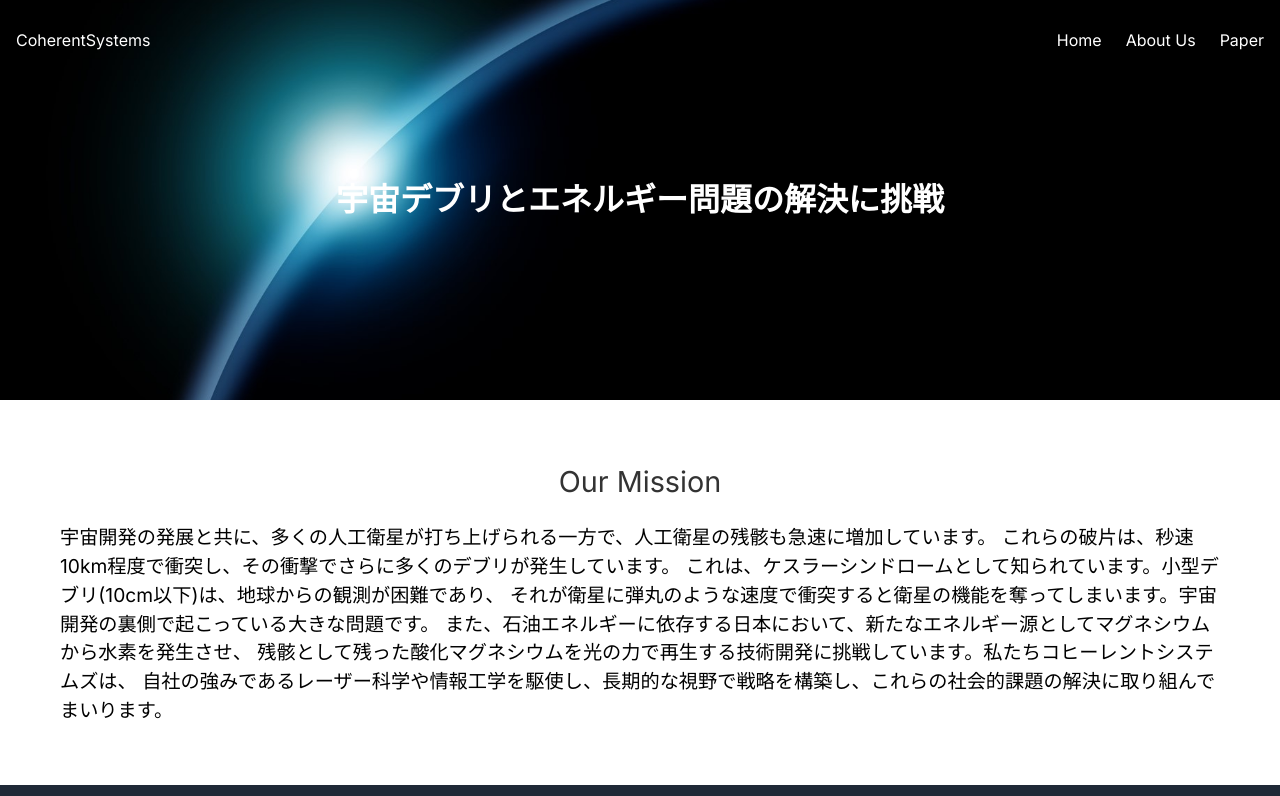
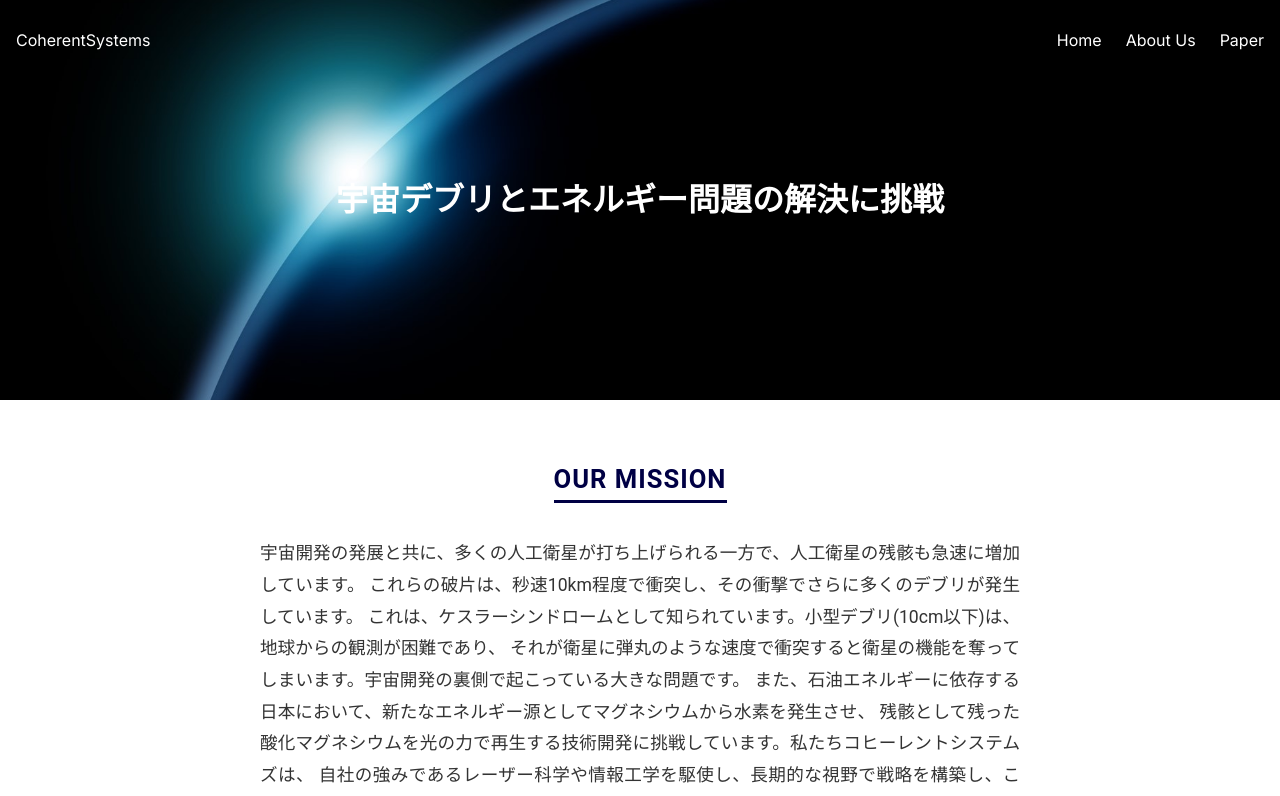
Before and after one commit to yukitchen01/coherent-systems, a Next.js app: page / in a window 1280 px wide. Shown: the top 796 px of the page. Built offline with nearby package versions, Linux system fonts and the light colour scheme; a web font is replaced by a local one.

Commit message:
Update top.module.css
Changed fonts

```diff
--- a/app/top.module.css
+++ b/app/top.module.css
@@ -1,7 +1,7 @@
 .Overview {
   width: 100%;
   max-width: 1200px; /* 幅を調整 */
-    text-align: left;
+  text-align: center; /* テキスト中央寄せ */
   display: flex;
   flex-direction: column;
   align-items: center;
@@ -13,11 +13,45 @@
 }
 
 .Overview h2 {
-    font-size: 1.8rem;
+  font-family: 'Roboto', sans-serif; /* フォントをモダンに */
+  font-size: 1.6rem; /* フォントサイズを大きく */
+  font-weight: bold; /* 太字に */
+  color: #000044; /* テキストカラーを設定 */
+  letter-spacing: 1px; /* 文字間隔を広げる */
+  text-align: center; /* 中央寄せ */
+  text-transform: uppercase; /* 大文字に */
   margin-bottom: 20px;
-    color: #333;
+  position: relative; /* 下線のアニメーション用 */
+}
+
+.Overview h2::after {
+  content: '';
+  position: absolute;
+  bottom: -5px;
+  left: 0;
+  width: 100%;
+  height: 3px; /* 下線の高さ */
+  background-color: #000044; /* 下線の色 */
+  transform: scaleX(0);
+  transform-origin: bottom right;
+  animation: underlineAnimation 0.6s ease-out forwards;
+}
+
+@keyframes underlineAnimation {
+  to {
+      transform: scaleX(1);
+      transform-origin: bottom left;
+  }
 }
 
 .Overview p {
-    font-size: 1.2rem;
+  font-family: 'Roboto', sans-serif; /* フォントを統一 */
+  font-size: 1.1rem;
+  line-height: 1.8;
+  color: #333;
+  text-align: justify; /* 両端揃え */
+  margin: 0 auto;
+  width: 80%;
+  max-width: 800px;
+  padding: 20px;
 }
```
Lines whose indentation alone changed are shown as unchanged.
